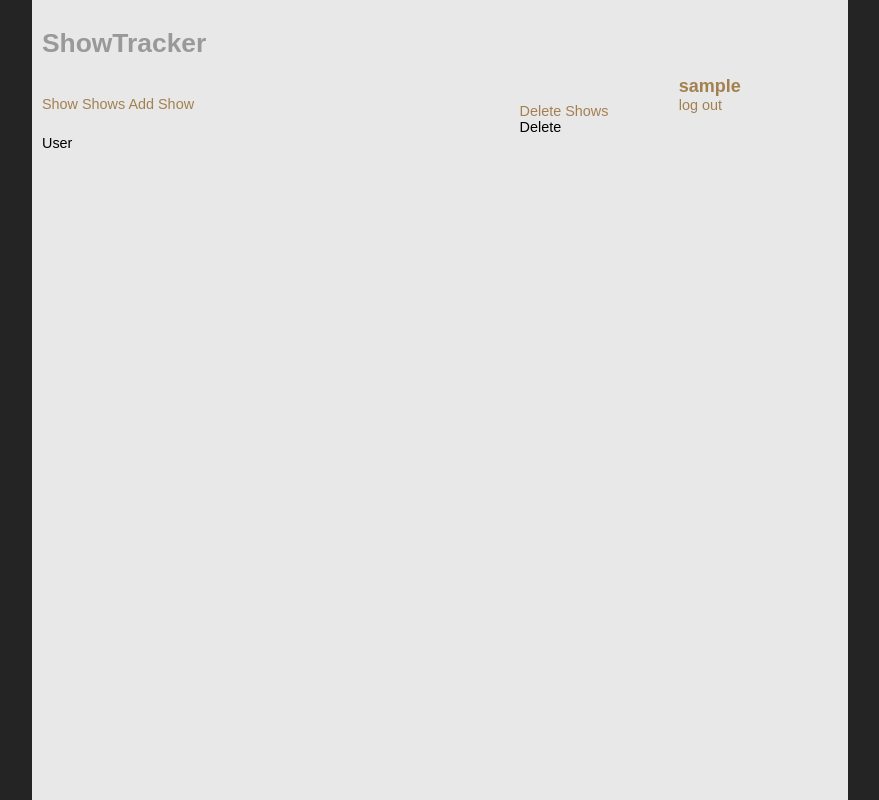
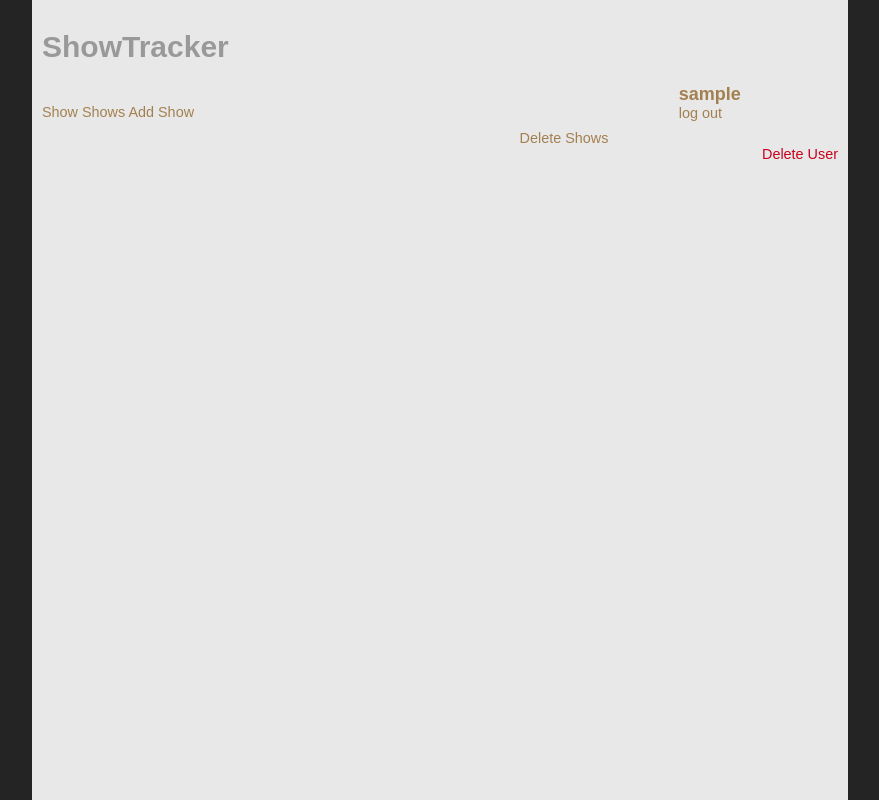
Before and after one commit to Dostoy320/ShowTracker, a Flask app: template showtracker/templates/admin.html in a window 1280 px wide. Shown: the whole page, without its empty margins (200-1079 px from the left). Run offline with Flask 2, Linux system fonts and the light colour scheme; the template is opened without the code that fills it, so the values that code supplies are empty; the visitor is signed in with stand-in values (Sample User, id 1); some libraries are stand-ins or nearby versions.

Commit message:
Styling updates and admin panel work

```diff
--- a/showtracker/static/css/showtracker_style/sass/style.scss
+++ b/showtracker/static/css/showtracker_style/sass/style.scss
@@ -5,25 +5,27 @@
 
 $border_all: 0px solid blue;
 
-/* Devices */
-$phone-landscape: "only screen and (min-width : 480px)";
+/*Media Query Sizes*/
+$larger-than-tiny: "only screen and (min-width : 480px)";
 
-$retina-portrait: "only screen and (min-width : 640px)";
+$pads-desktop: "only screen and (min-width : 640px)";
 
-$retina-and-beyond: "only screen and (min-width : 960px)";
+$landscapepads-desktop: "only screen and (min-width : 960px)";
 
 /* Site color pallete */
 $slate_gray: #242424;
 $dark_white: #E8E8E8;
-$light_gray: #4A36FF;
+$dark_blue: #4A36FF;
 $very_light_gray: #DBDBDB;
+$light_gray: #BFBFBF;
 $light_blue: #8ABBFF;
 $muddy_brown: #A38050;
 $dark_text: #404040;
-$light_text: #BFBFBF;
+
 $headings: #E8E8E8;
-$season_list: #999999; /* dark gray */
+$dark_gray: #999999;
 $show_summary: #BDBDBD;
+$emergency_red: #C9001B;
 
 *, *:before, *:after {
 	-moz-box-sizing: border-box;
@@ -41,19 +43,32 @@ ul {
 	padding-left: 0px;
 }
 
+label {
+	display: block;
+	width: 100%;
+	float: left;
+}
+
 html {
 	font-size: 12px;
 	height: 100%;
 	body {
 		background-color: $dark_white;
 		height: 100%;
-		h1 { font-size: 2.2rem; }
-		h2 { font-size: 1.8rem; }
+		h1 { font-size: 2.5rem; }
+		h2 {
+			font-size: 2rem;
+			float: left;
+			display: block;
+			width: 100%;
+		}
 		h3 { font-size: 1.5rem; }
 	}
 }
 
 .container {
+	@include clearfix;
+	overflow: auto;
 	height: 100%;
 	margin: 0 auto;
 	max-width: 68rem;
@@ -68,7 +83,7 @@ html {
 
 header {
 	margin: 0 auto;
-	height: 75px;
+	height: 100px;
 	#persistent_logo {
 		margin-top: 10px;
 		font-size: 2rem;
@@ -106,40 +121,93 @@ header {
 }
 #login {
 	h2 {
-		float: left;
-		width: 100%;
 		margin-top: 0px;
 	}
 	form {
-		label {
-			display: block;
-			width: 100%;
-			float: left;
-		}
 		input {
 			display: inline-block;
 		}
 	}
 }
 #signup {
-	h2 {
-		float: left;
-		width: 100%;
-	}
 	form {
-		label {
-			display: block;
-			width: 100%;
-			float: left;
-		}
 		input {
 			display: inline-block;
 		}
 	}
 }
+#show_shows {
+	#shows {
+		font-size: 1.8rem;
+	}
+}
+#add_show {
+	#show_submit {
+		#submit {
+			margin-bottom: 20px;
+		}
+	}
+}
+#show_detail {
+	.season_select {
+		font-size: 2rem;
+		text-align: center;
+		cursor: pointer;
+		margin-bottom: 4px;
+		#episodes {
+			li {
+				@include clearfix;
+				margin-bottom: 1px;
+				height: 100%;
+				background-color: $light_gray;
+			}
+			div[class*="watched_"] {
+				font-size: 1.5rem;
+				width:85%;
+				margin-right: 10px;
+				display: inline-block;
+				float: left;
+				cursor: pointer;
+				#overview {
+					text-align: left;
+					padding: 0 0 5px 5px;
+					margin-top: 10px;
+				}
+			}
+			.update_ep_status {
+				width: 10%;
+				height: 100%;
+				font-size: 1.5rem;
+				display: inline-block;
+				cursor: pointer;
+			}
+			.watched_true {
+				color: $very_light_gray;
+			}
+		}
+	}
+}
+#admin_panel {
+	#admin_controls {
+		.admin_buttons {
+			display: inline-block;
+		}
+		#delete_user {
+			float: right;
+			cursor: pointer;
+			color: $emergency_red;
+		}
+	}
+	#del_shows {
+		cursor: pointer;
+	}
+	#del_shows li:hover {
+		color: $emergency_red;
+	}
+}
 
 
-@media #{$phone-landscape} {
+@media #{$larger-than-tiny} {
 	html {
 		body {
 			background-color: $slate_gray;
@@ -166,6 +234,7 @@ header {
 	#signup {
 		background-color: $light_blue;
 		width: 300px;
+		height: 300px;
 		padding: 0 20px 20px 20px;
 		border-radius: 5px;
 	}
@@ -175,4 +244,8 @@ header {
 		}
 	}
 
-} /* End phone-landscape media query */
+} /* End larger-than-tiny media query */
+
+@media #{$pads-desktop} {
+
+}
--- a/showtracker/static/css/showtracker_style/stylesheets/style.css
+++ b/showtracker/static/css/showtracker_style/stylesheets/style.css
@@ -355,53 +355,65 @@ table {
   border-spacing: 0;
 }
 
-/* Devices */
+/*Media Query Sizes*/
 /* Site color pallete */
-/* dark gray */
-/* line 28, ../sass/style.scss */
+/* line 30, ../sass/style.scss */
 *, *:before, *:after {
   -moz-box-sizing: border-box;
   -webkit-box-sizing: border-box;
   box-sizing: border-box;
 }
 
-/* line 34, ../sass/style.scss */
+/* line 36, ../sass/style.scss */
 a:link, a:visited {
   text-decoration: none;
   color: #a38050;
 }
 
-/* line 39, ../sass/style.scss */
+/* line 41, ../sass/style.scss */
 ul {
   list-style: none;
   padding-left: 0px;
 }
 
-/* line 44, ../sass/style.scss */
+/* line 46, ../sass/style.scss */
+label {
+  display: block;
+  width: 100%;
+  float: left;
+}
+
+/* line 52, ../sass/style.scss */
 html {
   font-size: 12px;
   height: 100%;
 }
-/* line 47, ../sass/style.scss */
+/* line 55, ../sass/style.scss */
 html body {
   background-color: #e8e8e8;
   height: 100%;
 }
-/* line 50, ../sass/style.scss */
+/* line 58, ../sass/style.scss */
 html body h1 {
-  font-size: 2.2rem;
+  font-size: 2.5rem;
 }
-/* line 51, ../sass/style.scss */
+/* line 59, ../sass/style.scss */
 html body h2 {
-  font-size: 1.8rem;
+  font-size: 2rem;
+  float: left;
+  display: block;
+  width: 100%;
 }
-/* line 52, ../sass/style.scss */
+/* line 65, ../sass/style.scss */
 html body h3 {
   font-size: 1.5rem;
 }
 
-/* line 56, ../sass/style.scss */
+/* line 69, ../sass/style.scss */
 .container {
+  overflow: hidden;
+  *zoom: 1;
+  overflow: auto;
   height: 100%;
   margin: 0 auto;
   max-width: 68rem;
@@ -409,45 +421,45 @@ html body h3 {
   background-color: #e8e8e8;
   font-size: 1.2rem;
 }
-/* line 63, ../sass/style.scss */
+/* line 78, ../sass/style.scss */
 .container .column {
   margin: 0 auto;
   width: 100%;
 }
 
-/* line 69, ../sass/style.scss */
+/* line 84, ../sass/style.scss */
 header {
   margin: 0 auto;
-  height: 75px;
+  height: 100px;
 }
-/* line 72, ../sass/style.scss */
+/* line 87, ../sass/style.scss */
 header #persistent_logo {
   margin-top: 10px;
   font-size: 2rem;
 }
-/* line 75, ../sass/style.scss */
+/* line 90, ../sass/style.scss */
 header #persistent_logo h1 {
   color: #999999;
 }
-/* line 79, ../sass/style.scss */
+/* line 94, ../sass/style.scss */
 header #meta-nav {
   width: 60%;
   height: 50px;
   float: left;
   padding-top: 20px;
 }
-/* line 85, ../sass/style.scss */
+/* line 100, ../sass/style.scss */
 header #user {
   float: right;
   width: 20%;
   height: 50px;
 }
-/* line 89, ../sass/style.scss */
+/* line 104, ../sass/style.scss */
 header #user h3 {
   margin: 0;
 }
 
-/* line 94, ../sass/style.scss */
+/* line 109, ../sass/style.scss */
 .flash {
   float: left;
   margin: 10px 0 10px 0;
@@ -455,81 +467,134 @@ header #user h3 {
   width: 100%;
 }
 
-/* line 101, ../sass/style.scss */
+/* line 116, ../sass/style.scss */
 #welcome {
   margin: 0 auto;
 }
-/* line 103, ../sass/style.scss */
+/* line 118, ../sass/style.scss */
 #welcome h2 {
   margin-bottom: 10px;
 }
 
-/* line 108, ../sass/style.scss */
+/* line 123, ../sass/style.scss */
 #login h2 {
-  float: left;
-  width: 100%;
   margin-top: 0px;
 }
-/* line 114, ../sass/style.scss */
-#login form label {
-  display: block;
-  width: 100%;
-  float: left;
-}
-/* line 119, ../sass/style.scss */
+/* line 127, ../sass/style.scss */
 #login form input {
   display: inline-block;
 }
 
-/* line 125, ../sass/style.scss */
-#signup h2 {
-  float: left;
-  width: 100%;
-}
-/* line 130, ../sass/style.scss */
-#signup form label {
-  display: block;
-  width: 100%;
-  float: left;
-}
-/* line 135, ../sass/style.scss */
+/* line 134, ../sass/style.scss */
 #signup form input {
   display: inline-block;
 }
 
+/* line 140, ../sass/style.scss */
+#show_shows #shows {
+  font-size: 1.8rem;
+}
+
+/* line 146, ../sass/style.scss */
+#add_show #show_submit #submit {
+  margin-bottom: 20px;
+}
+
+/* line 152, ../sass/style.scss */
+#show_detail .season_select {
+  font-size: 2rem;
+  text-align: center;
+  cursor: pointer;
+  margin-bottom: 4px;
+}
+/* line 158, ../sass/style.scss */
+#show_detail .season_select #episodes li {
+  overflow: hidden;
+  *zoom: 1;
+  margin-bottom: 1px;
+  height: 100%;
+  background-color: #bfbfbf;
+}
+/* line 164, ../sass/style.scss */
+#show_detail .season_select #episodes div[class*="watched_"] {
+  font-size: 1.5rem;
+  width: 85%;
+  margin-right: 10px;
+  display: inline-block;
+  float: left;
+  cursor: pointer;
+}
+/* line 171, ../sass/style.scss */
+#show_detail .season_select #episodes div[class*="watched_"] #overview {
+  text-align: left;
+  padding: 0 0 5px 5px;
+  margin-top: 10px;
+}
+/* line 177, ../sass/style.scss */
+#show_detail .season_select #episodes .update_ep_status {
+  width: 10%;
+  height: 100%;
+  font-size: 1.5rem;
+  display: inline-block;
+  cursor: pointer;
+}
+/* line 184, ../sass/style.scss */
+#show_detail .season_select #episodes .watched_true {
+  color: #dbdbdb;
+}
+
+/* line 192, ../sass/style.scss */
+#admin_panel #admin_controls .admin_buttons {
+  display: inline-block;
+}
+/* line 195, ../sass/style.scss */
+#admin_panel #admin_controls #delete_user {
+  float: right;
+  cursor: pointer;
+  color: #c9001b;
+}
+/* line 201, ../sass/style.scss */
+#admin_panel #del_shows {
+  cursor: pointer;
+}
+/* line 204, ../sass/style.scss */
+#admin_panel #del_shows li:hover {
+  color: #c9001b;
+}
+
 @media only screen and (min-width: 480px) {
-  /* line 144, ../sass/style.scss */
+  /* line 212, ../sass/style.scss */
   html body {
     background-color: #242424;
   }
 
-  /* line 148, ../sass/style.scss */
+  /* line 216, ../sass/style.scss */
   .container {
     padding: 10px;
   }
 
-  /* line 154, ../sass/style.scss */
+  /* line 222, ../sass/style.scss */
   .column.full {
     width: 100%;
   }
 
-  /* line 155, ../sass/style.scss */
+  /* line 223, ../sass/style.scss */
   .column.half {
     width: 50%;
     margin: 0 auto;
   }
 
-  /* line 156, ../sass/style.scss */
+  /* line 224, ../sass/style.scss */
   .column.third {
     width: 33.3%;
   }
 
-  /* line 157, ../sass/style.scss */
+  /* line 225, ../sass/style.scss */
   .column.quarter {
     width: 25%;
   }
 
-  /* line 159, ../sass/style.scss */
+  /* line 227, ../sass/style.scss */
   #login {
     background-color: #8abbff;
     width: 300px;
@@ -537,17 +602,18 @@ header #user h3 {
     border-radius: 5px;
   }
 
-  /* line 166, ../sass/style.scss */
+  /* line 234, ../sass/style.scss */
   #signup {
     background-color: #8abbff;
     width: 300px;
+    height: 300px;
     padding: 0 20px 20px 20px;
     border-radius: 5px;
   }
 
-  /* line 173, ../sass/style.scss */
+  /* line 242, ../sass/style.scss */
   #show_shows h3 {
     width: 200px;
   }
 }
-/* End phone-landscape media query */
+/* End larger-than-tiny media query */
--- a/showtracker/static/scripts/admin.js
+++ b/showtracker/static/scripts/admin.js
@@ -1,6 +1,17 @@
-$('#shows li').on('click', function() {
-	$(this).append("<div class='del_confirm'>Are you sure about this?</div>");
-});
+// $('#del_shows li').on('click', function() {
+// 	var conf = confirm("Delete forever and ever?");
+// 	if (conf == true) {
+// 		var dataString = "action=delete_show&id=" + this.id;
+// 		$.ajax({
+//     url: $SCRIPT_ROOT + "/admin",
+//     data: dataString,
+//     dataType: "json",
+//     success: function() {
+//       alert("it is done");
+//     	}
+//  	 });
+// 	}
+// });
 
 
 
--- a/showtracker/templates/admin.html
+++ b/showtracker/templates/admin.html
@@ -1,17 +1,20 @@
 {% extends "layout.html" %}
 {% block body %}
 <div id='admin_panel'>
-<div id='admin_controls'>
-	<a href="{{ url_for('admin') }}?action=delete_shows">
-		<div id='delete_show' class='admin_buttons'>Delete Shows</div>
-	</a>
-	<div id='delete_user' class='admin_buttons'>Delete <br> User</div>
-</div>
+	<div id='admin_controls'>
+		<div id='delete_show' class='admin_buttons'>
+			<a href="{{ url_for('admin') }}?action=get_shows">Delete Shows</a>
+		</div>
+		<div id='delete_user' class='admin_buttons'>Delete User</div>
+	</div>
 {% if shows %}
-	<ul id='shows'>
+	<ul id='del_shows'>
 	  {% for show in shows %}
 
-	    <li>{{ show.name }}</a></li>
+	    <li>
+	    <a href="{{ url_for('admin') }}?action=delete_show&id={{ show.usershow_id }}">
+	    {{ show.name }}</a>
+	    </li>
 
 	    <!-- If no shows, say this: -->
 	    {% else %}
--- a/showtracker/templates/show_detail.html
+++ b/showtracker/templates/show_detail.html
@@ -1,6 +1,6 @@
 {% extends "layout.html" %}
 {% block body %}
-  <div id='show_focus'>
+  <div id='show_detail'>
     <h2>{{ show.name }}</h2>
   <ul id='season_list'>
   {% for season in range(seasons) %}
@@ -16,7 +16,7 @@
   {% endfor %}
   </ul>
   <ul id='ep_list'></ul>
-
+  </div>
   <script type="text/javascript">
   // Assign Jinja2 values to JS variables
   var id = {{ show.id }};
--- a/showtracker/templates/show_shows.html
+++ b/showtracker/templates/show_shows.html
@@ -1,7 +1,7 @@
 {% extends "layout.html" %}
 {% block body %}
   <div id="show_shows">
-  <h3>Currently Tracking:</h3>
+  <h2>Currently Tracking:</h2>
   <ul id='shows'>
   {% for show in shows %}
 
```
Also changed, not shown: showtracker/templates/add_shows.html (+4 -3 lines), showtracker/views.py (+30 -3 lines).
